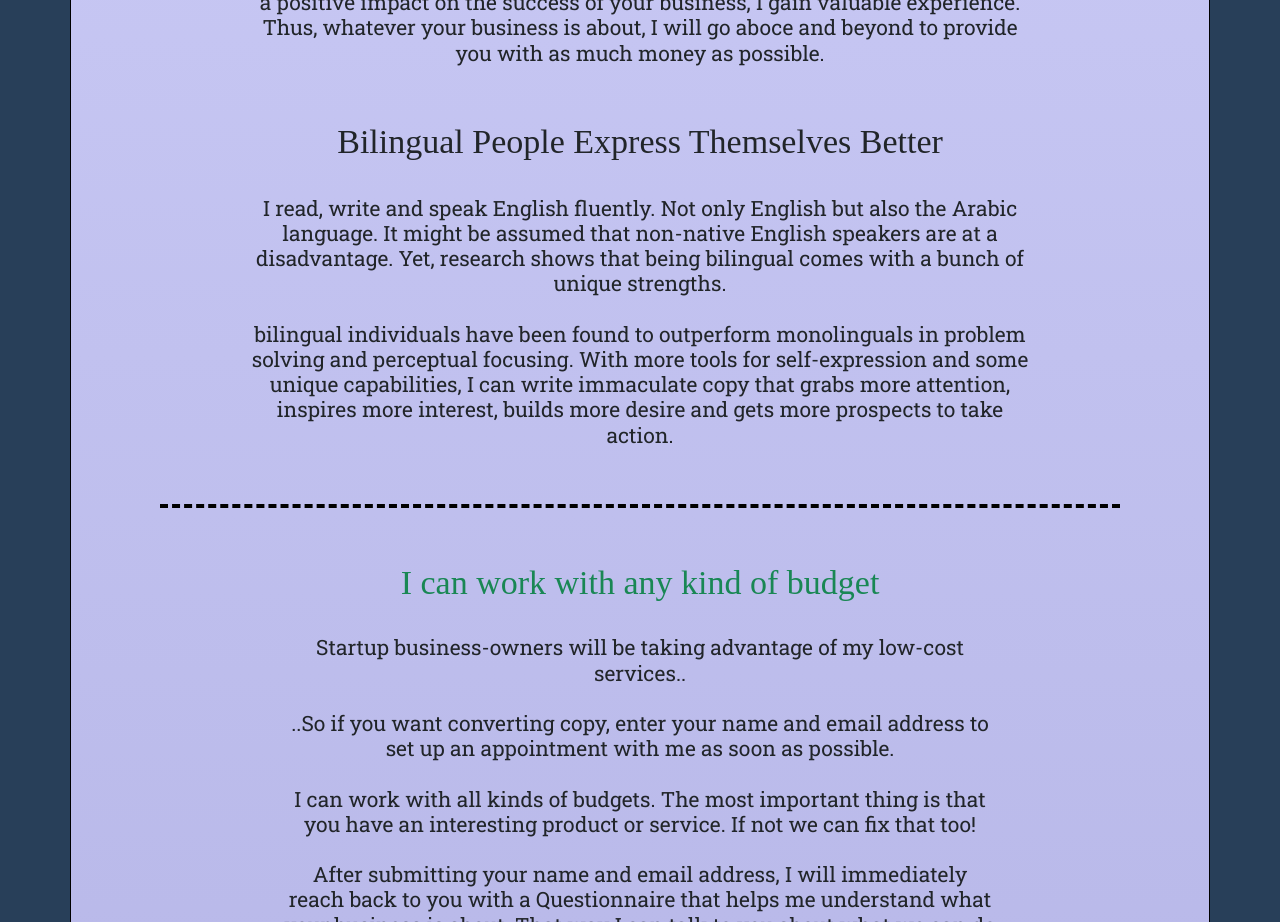
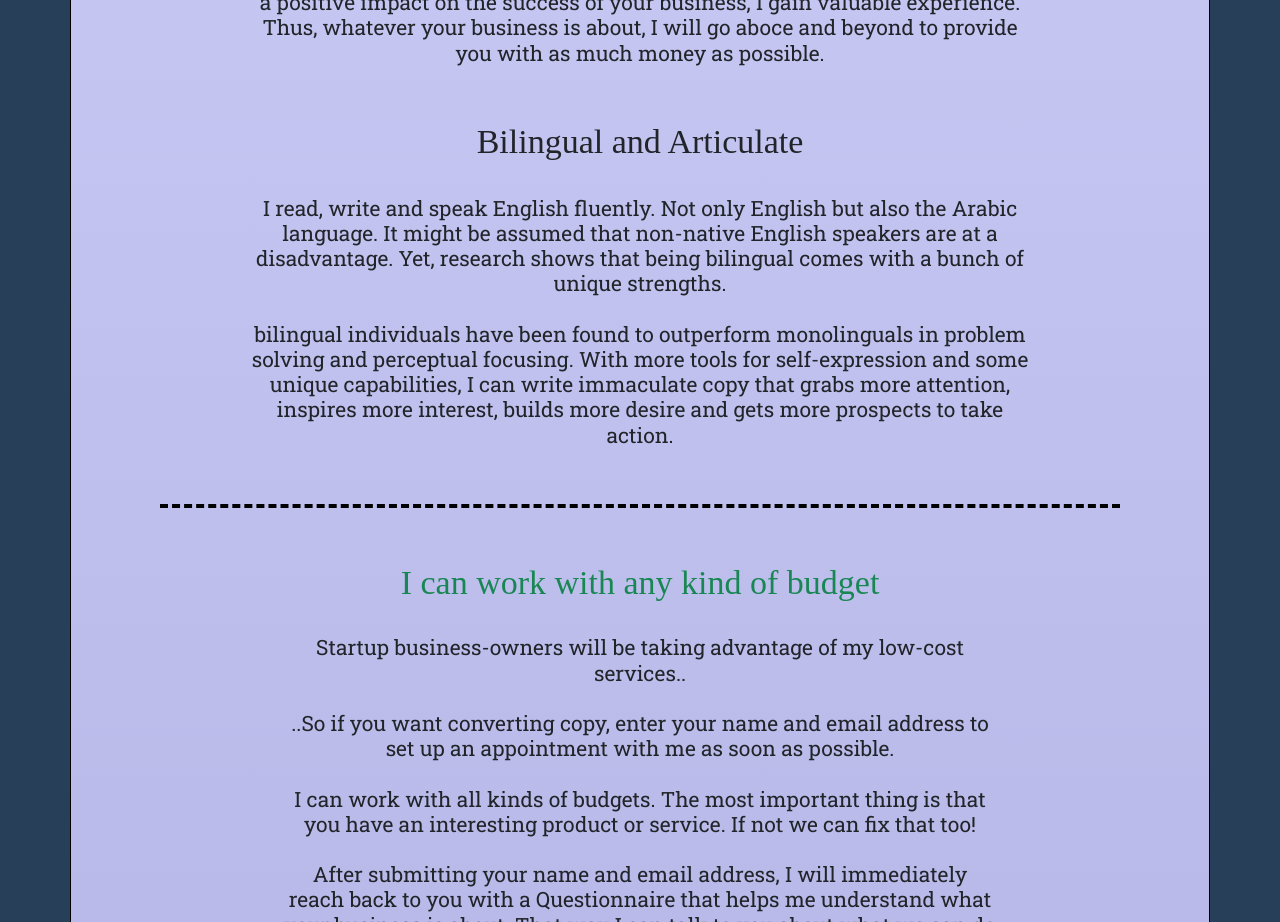
Before and after one commit to omarkha/khalilcopywriting, a React (Create React App) app: page /landingpage in a window 1280 px wide. Shown: the part 5820-6742 px from the top of the page. Built offline with nearby package versions, Linux system fonts and the light colour scheme; a web font is replaced by a local one.

Commit message:
fifth edition

```diff
--- a/src/pages/Landingpage.js
+++ b/src/pages/Landingpage.js
@@ -273,9 +273,7 @@ const Landingpage = () => {
             <br />
             <br />
             <p className="h1 text-dark">
-              <h3 className="h1 subhead">
-                Bilingual People Express Themselves Better
-              </h3>
+              <h3 className="h1 subhead">Bilingual and Articulate</h3>
               <br />
               I read, write and speak English fluently. Not only English but
               also the Arabic language. It might be assumed that non-native
```
